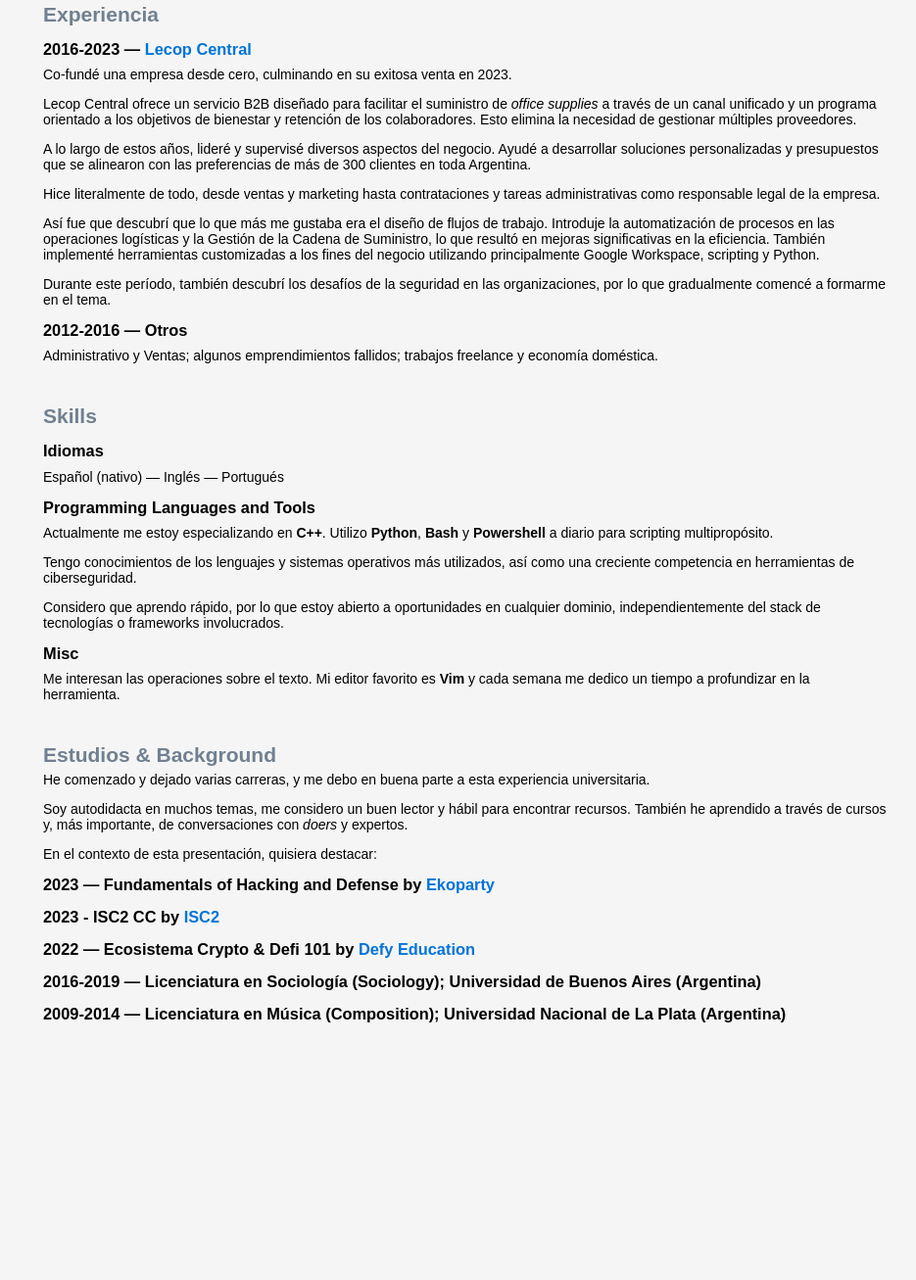
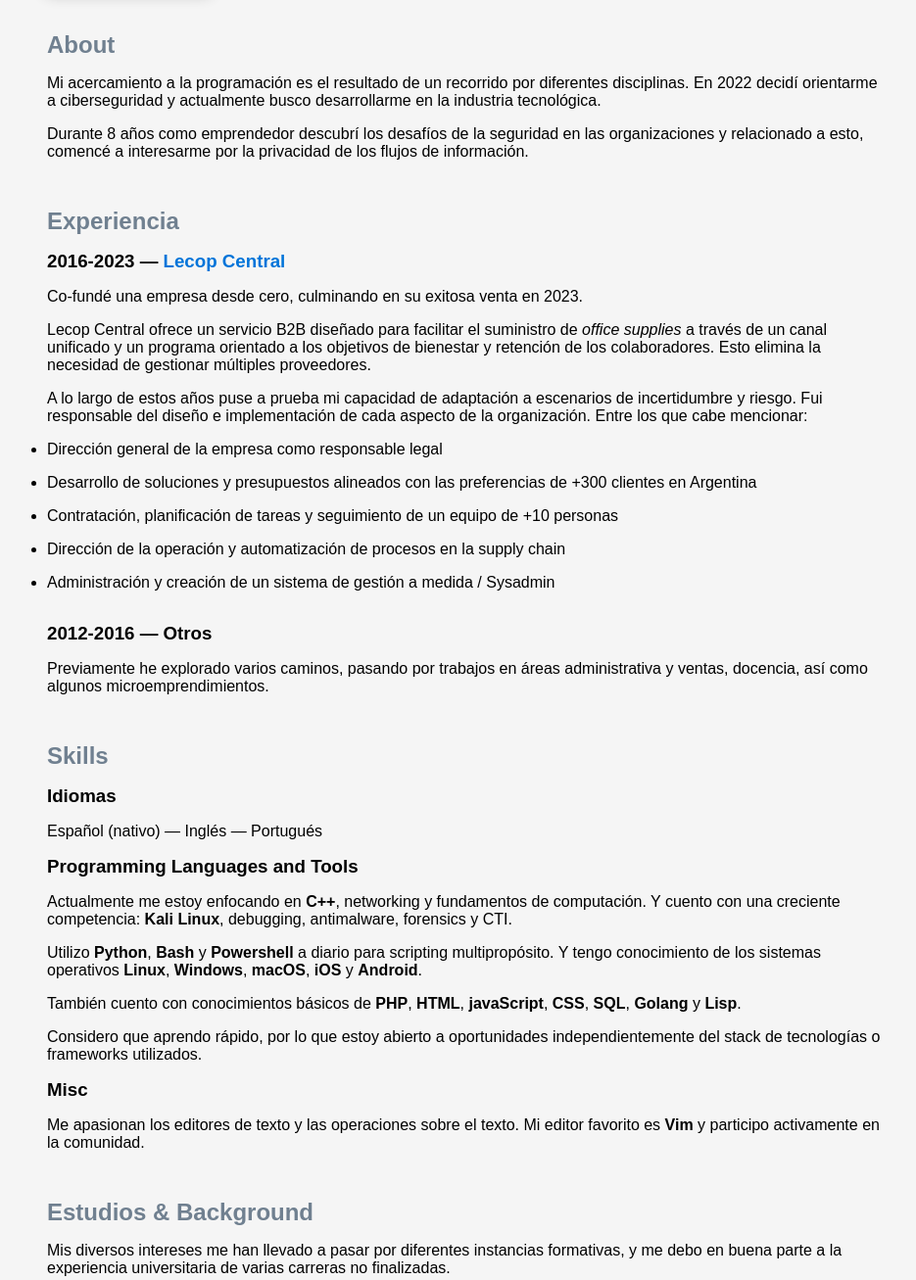
Before and after one commit to ranemirusG/my-website, a plain HTML site: page resume/ES/index.html in a window 1280 px wide. Shown: the part 201-1508 px from the top of the page at 98% size, without its empty margins (164-1099 px from the left). Before the commit the page ends 1288 px from the top, so only its background shows below. Drawn offline with Linux system fonts and the light colour scheme.

Commit message:
resume ES enhanced

```diff
--- a/news_feed.xml
+++ b/news_feed.xml
@@ -1,3 +1,3 @@
 <rss version="2.0"><channel><title>
    ramirogarcia.xyz
-  </title><link>https://ramirogarcia.xyz</link><lastBuildDate>Tue, 16 January 2024</lastBuildDate><item><title>News from Ramiro</title><description>Exploring new career opportunities and establishing connections with influential individuals to enhance my professional network.</description><link /></item><item><title>News from Ramiro</title><description>Enjooooying Ubuntu and indie music as if it were 2007</description><link /></item></channel></rss>
+  </title><link>https://ramirogarcia.xyz</link><lastBuildDate>Fri, 19 January 2024</lastBuildDate><item><title>News from Ramiro</title><description>Exploring new career opportunities and establishing connections with influential individuals to enhance my professional network.</description><link /></item><item><title>News from Ramiro</title><description>Enjooooying Ubuntu and indie music as if it were 2007</description><link /></item></channel></rss>
--- a/resume/ES/index.html
+++ b/resume/ES/index.html
@@ -14,17 +14,28 @@
 		<title>resume</title>
 		<style>
 			html{
-				font-size: 14px;
+				font-size: 16px;
+			}
+			h1{
+				font-style:bold;
+				<!-- margin-bottom: 1em; -->
 			}
 			h2{
 				color: #708090;
+				<!-- margin-top: 3em; -->
 			}
 			h3{
 				font-weight:bold;
-				margin-bottom: .5em;
+				<!-- margin-top: 2em; -->
+				<!-- margin-bottom: .5em; -->
 			}
 			p{
+				margin-top: 1em;
 				margin-bottom: 1em;
+			}
+			ul ul {
+				list-style-type: disc;
+				margin-bottom: 2em;
 			}
 
 
@@ -105,7 +116,14 @@
 		<button id="pdf-button" onclick="generatePDF()">Descargar <i class="fa-solid fa-file-pdf" aria-label="file-pdf icon"></i></button>
 
         </header>
-	<h2 id="experiencia">Experiencia</h2>
+<h2 id="about">About</h2>
+<p>Mi acercamiento a la programación es el resultado de un recorrido por
+diferentes disciplinas. En 2022 decidí orientarme a ciberseguridad y
+actualmente busco desarrollarme en la industria tecnológica.</p>
+<p>Durante 8 años como emprendedor descubrí los desafíos de la seguridad
+en las organizaciones y relacionado a esto, comencé a interesarme por la
+privacidad de los flujos de información.</p>
+<h2 id="experiencia">Experiencia</h2>
 <ul>
 <li><h3 id="lecop-centrallecop-link">2016-2023 — <a
 href="https://www.lecopcentral.com.ar/"><strong>Lecop
@@ -117,25 +135,25 @@ suministro de <em>office supplies</em> a través de un canal unificado y
 un programa orientado a los objetivos de bienestar y retención de los
 colaboradores. Esto elimina la necesidad de gestionar múltiples
 proveedores.</p>
-<p>A lo largo de estos años, lideré y supervisé diversos aspectos del
-negocio. Ayudé a desarrollar soluciones personalizadas y presupuestos
-que se alinearon con las preferencias de más de 300 clientes en toda
-Argentina.</p>
-<p>Hice literalmente de todo, desde ventas y marketing hasta
-contrataciones y tareas administrativas como responsable legal de la
-empresa.</p>
-<p>Así fue que descubrí que lo que más me gustaba era el diseño de
-flujos de trabajo. Introduje la automatización de procesos en las
-operaciones logísticas y la Gestión de la Cadena de Suministro, lo que
-resultó en mejoras significativas en la eficiencia. También implementé
-herramientas customizadas a los fines del negocio utilizando
-principalmente Google Workspace, scripting y Python.</p>
-<p>Durante este período, también descubrí los desafíos de la seguridad
-en las organizaciones, por lo que gradualmente comencé a formarme en el
-tema.</p></li>
+<p>A lo largo de estos años puse a prueba mi capacidad de adaptación a
+escenarios de incertidumbre y riesgo. Fui responsable del diseño e
+implementación de cada aspecto de la organización. Entre los que cabe
+mencionar:</p>
+<ul>
+<li><p>Dirección general de la empresa como responsable legal</p></li>
+<li><p>Desarrollo de soluciones y presupuestos alineados con las
+preferencias de +300 clientes en Argentina</p></li>
+<li><p>Contratación, planificación de tareas y seguimiento de un equipo
+de +10 personas</p></li>
+<li><p>Dirección de la operación y automatización de procesos en la
+supply chain</p></li>
+<li><p>Administración y creación de un sistema de gestión a medida /
+Sysadmin</p></li>
+</ul></li>
 <li><h3 id="otros">2012-2016 — Otros</h3>
-<p>Administrativo y Ventas; algunos emprendimientos fallidos; trabajos
-freelance y economía doméstica.</p></li>
+<p>Previamente he explorado varios caminos, pasando por trabajos en
+áreas administrativa y ventas, docencia, así como algunos
+microemprendimientos.</p></li>
 </ul>
 <h2 id="skills">Skills</h2>
 <ul>
@@ -143,47 +161,49 @@ freelance y economía doméstica.</p></li>
 <p>Español (nativo) — Inglés — Portugués</p></li>
 <li><h3 id="programming-languages-and-tools">Programming Languages and
 Tools</h3>
-<p>Actualmente me estoy especializando en <strong>C++</strong>. Utilizo
-<strong>Python</strong>, <strong>Bash</strong> y
-<strong>Powershell</strong> a diario para scripting multipropósito.</p>
-<p>Tengo conocimientos de los lenguajes y sistemas operativos más
-utilizados, así como una creciente competencia en herramientas de
-ciberseguridad.</p>
+<p>Actualmente me estoy enfocando en <strong>C++</strong>, networking y
+fundamentos de computación. Y cuento con una creciente competencia:
+<strong>Kali Linux</strong>, debugging, antimalware, forensics y
+CTI.</p>
+<p>Utilizo <strong>Python</strong>, <strong>Bash</strong> y
+<strong>Powershell</strong> a diario para scripting multipropósito. Y
+tengo conocimiento de los sistemas operativos <strong>Linux</strong>,
+<strong>Windows</strong>, <strong>macOS</strong>, <strong>iOS</strong> y
+<strong>Android</strong>.</p>
+<p>También cuento con conocimientos básicos de <strong>PHP</strong>,
+<strong>HTML</strong>, <strong>javaScript</strong>,
+<strong>CSS</strong>, <strong>SQL</strong>, <strong>Golang</strong> y
+<strong>Lisp</strong>.</p>
 <p>Considero que aprendo rápido, por lo que estoy abierto a
-oportunidades en cualquier dominio, independientemente del stack de
-tecnologías o frameworks involucrados.</p></li>
+oportunidades independientemente del stack de tecnologías o frameworks
+utilizados.</p></li>
 <li><h3 id="misc">Misc</h3>
-<p>Me interesan las operaciones sobre el texto. Mi editor favorito es
-<strong>Vim</strong> y cada semana me dedico un tiempo a profundizar en
-la herramienta.</p></li>
+<p>Me apasionan los editores de texto y las operaciones sobre el texto.
+Mi editor favorito es <strong>Vim</strong> y participo activamente en la
+comunidad.</p></li>
 </ul>
 <h2 id="estudios-background">Estudios &amp; Background</h2>
-<p>He comenzado y dejado varias carreras, y me debo en buena parte a
-esta experiencia universitaria.</p>
+<p>Mis diversos intereses me han llevado a pasar por diferentes
+instancias formativas, y me debo en buena parte a la experiencia
+universitaria de varias carreras no finalizadas.</p>
 <p>Soy autodidacta en muchos temas, me considero un buen lector y hábil
-para encontrar recursos. También he aprendido a través de cursos y, más
-importante, de conversaciones con <em>doers</em> y expertos.</p>
+para encontrar recursos. He aprendido a través de cursos y, más
+importante, de conversaciones con <em>makers</em> y expertos.</p>
 <p>En el contexto de esta presentación, quisiera destacar:</p>
 <ul>
-<li><h3
-id="fundamentals-of-hacking-and-defense-by-ekopartyekoparty-link">2023 —
-<strong>Fundamentals of Hacking and Defense</strong> by <a
-href="https://ekoparty.org/">Ekoparty</a></h3></li>
-<li><h3 id="isc2-cc-by-isc2isc2-link">2023 - ISC2 CC by <a
-href="https://www.isc2.org/Certifications/CC">ISC2</a></h3></li>
-<li><h3 id="ecosistema-crypto-defi-101-by-defy-educationdefy-link">2022
-— <strong>Ecosistema Crypto &amp; Defi 101</strong> by <a
+<li><p><strong>2023</strong> — Fundamentals of Hacking and Defense by <a
+href="https://ekoparty.org/">Ekoparty</a></p></li>
+<li><p><strong>2023</strong> — ISC2 CC by <a
+href="https://www.isc2.org/Certifications/CC">ISC2</a></p></li>
+<li><p><strong>2022</strong> — Ecosistema Crypto &amp; Defi 101 by <a
 href="https://app.simplecert.net/recipients/3718025/certificate-page">Defy
-Education</a></h3></li>
-<li><h3
-id="licenciatura-en-sociología-sociology-universidad-de-buenos-aires-argentina">2016-2019
-— <strong>Licenciatura en Sociología (Sociology)</strong>; Universidad
-de Buenos Aires (Argentina)</h3></li>
-<li><h3
-id="licenciatura-en-música-composition-universidad-nacional-de-la-plata-argentina">2009-2014
-— <strong>Licenciatura en Música (Composition)</strong>; Universidad
-Nacional de La Plata (Argentina)</h3></li>
+Education</a></p></li>
+<li><p><strong>2016-2019</strong> — Licenciatura en Sociología
+(Sociology); Universidad de Buenos Aires (Argentina)</p></li>
+<li><p><strong>2009-2014</strong> — Licenciatura en Música
+(Composition); Universidad Nacional de La Plata (Argentina)</p></li>
 </ul>
+
 
 		</div>
 		<script type="text/javascript" src="../script.js"></script>
```
Also changed, not shown: index.html (+2 -2 lines).
